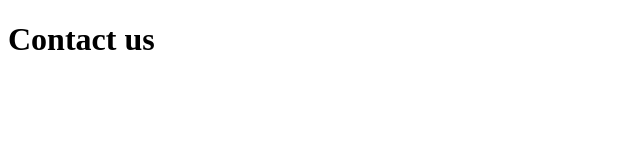
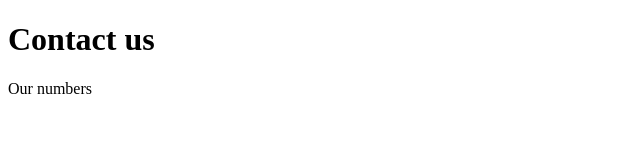
Before and after one commit to Ekpenga9000/demo, a plain HTML site: page contact.html in a window 1280 px wide. Shown: the whole page, without its empty margins (0-640 px from the left). Drawn offline with Linux system fonts and the light colour scheme.

Commit message:
A new thing added to the contact us file

```diff
--- a/contact.html
+++ b/contact.html
@@ -5,5 +5,7 @@
 		</head>
 		<body>
 			<h1>Contact us</h1>
+
+			<p>Our numbers</p>
 		</body>
 	</html>
```
